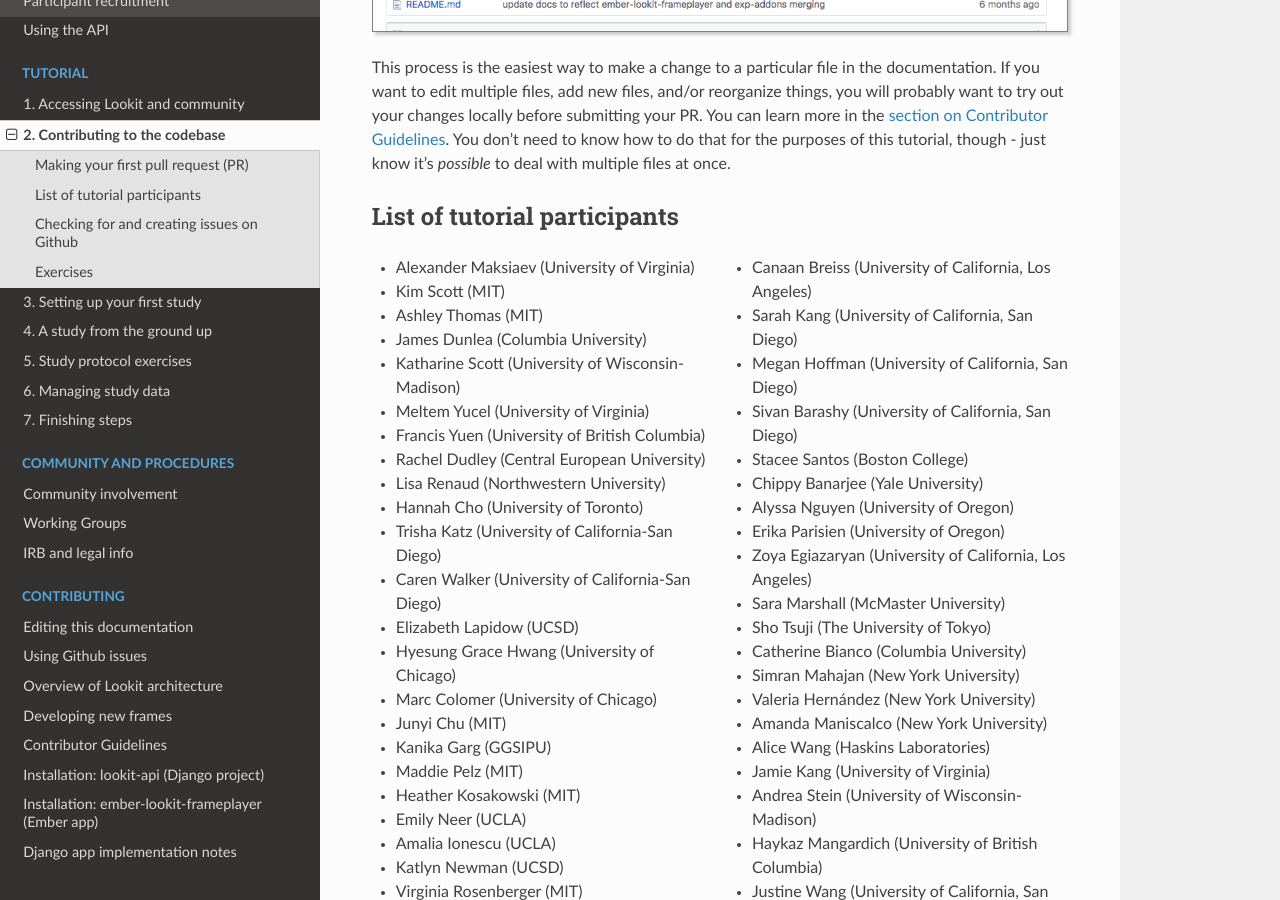
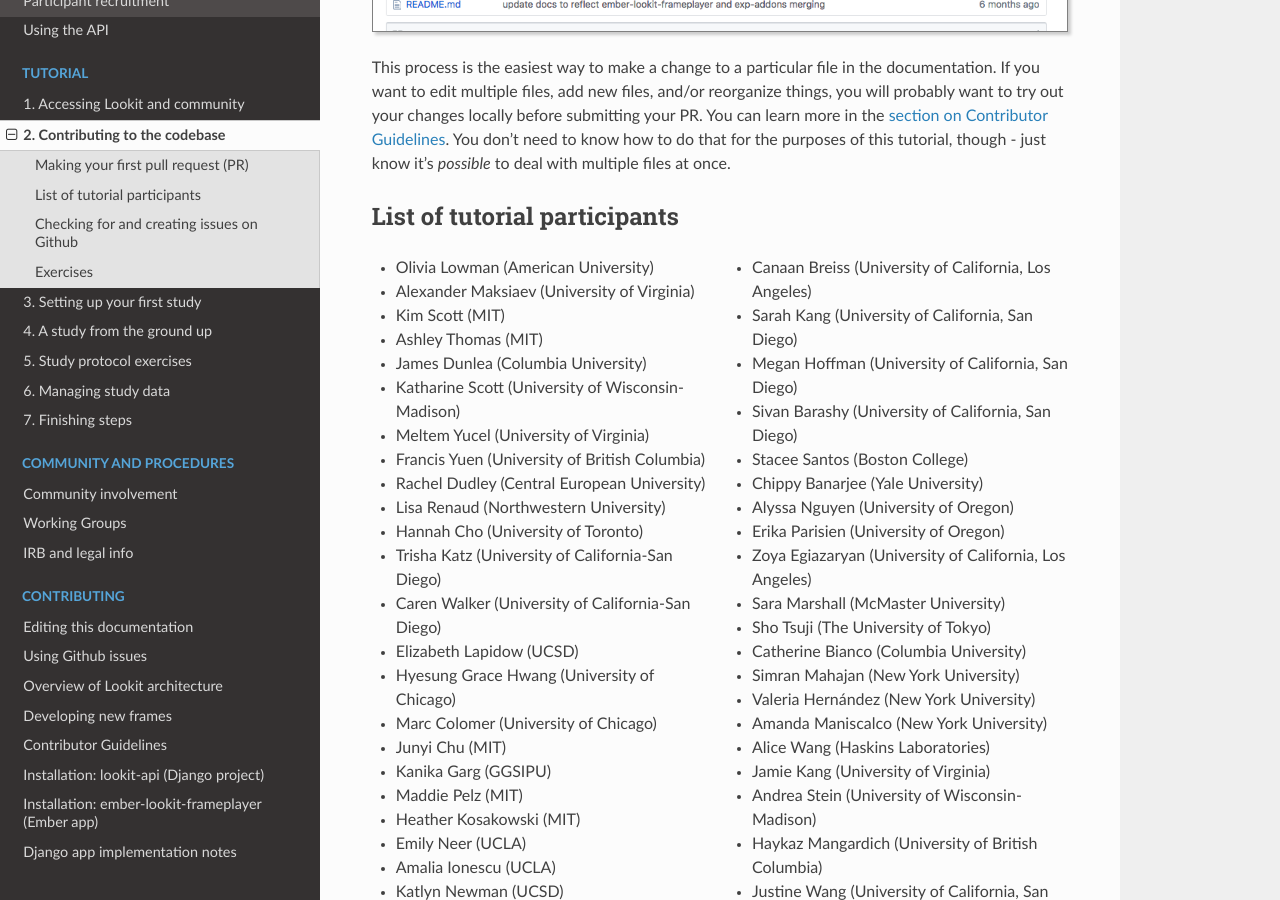
Before and after one commit to lookit/lookit-docs, a Sphinx documentation site: the page built from docs/source/tutorial-contributing.rst, in a window 1280 px wide and 900 px high, scrolled down 4113 px. Built offline with Sphinx 7.4.7 and the Read the Docs theme 2.0.0, drawn with Linux system fonts in a browser that asks for light colours.

Commit message:
Add Tutorial Participant to List

```diff
--- a/docs/source/tutorial-contributing.rst
+++ b/docs/source/tutorial-contributing.rst
@@ -68,7 +68,7 @@
 ------------------------------
 
 .. rst-class:: tutorial-participants
-
+- Olivia Lowman (American University)
 - Alexander Maksiaev (University of Virginia)
 - Kim Scott (MIT)
 - Ashley Thomas (MIT)
```
